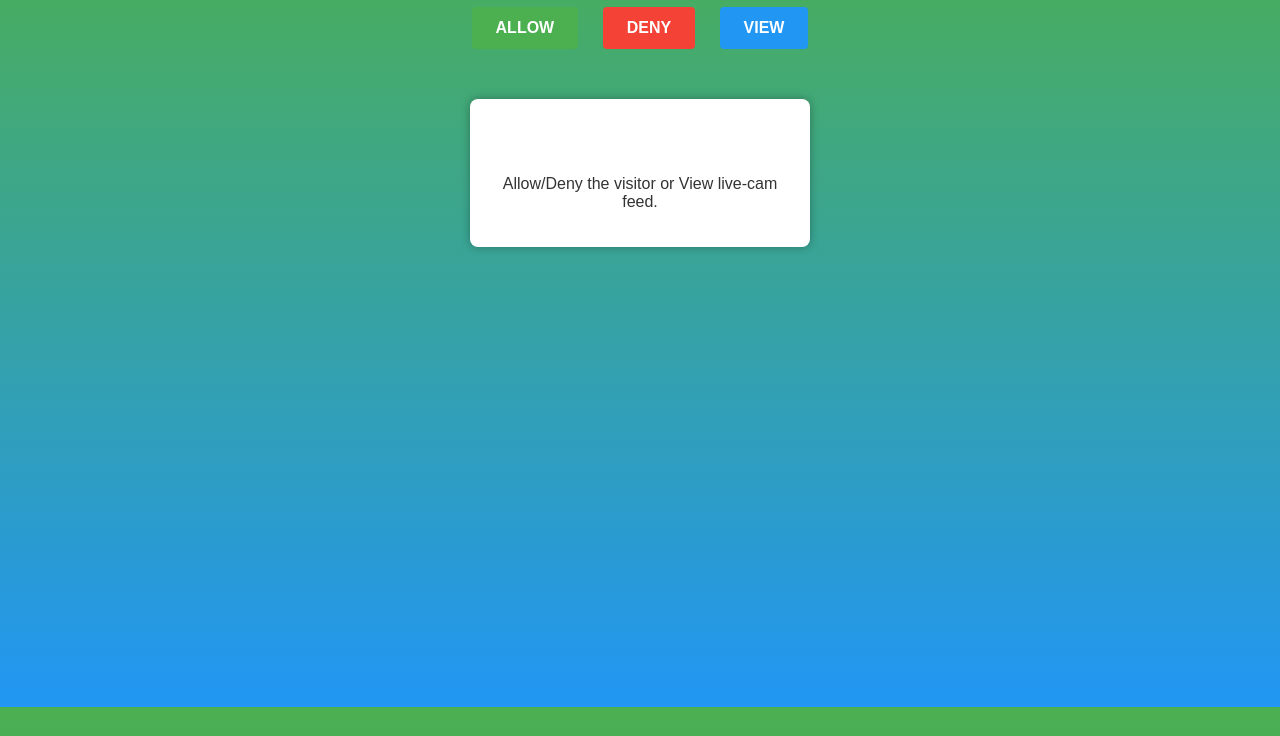
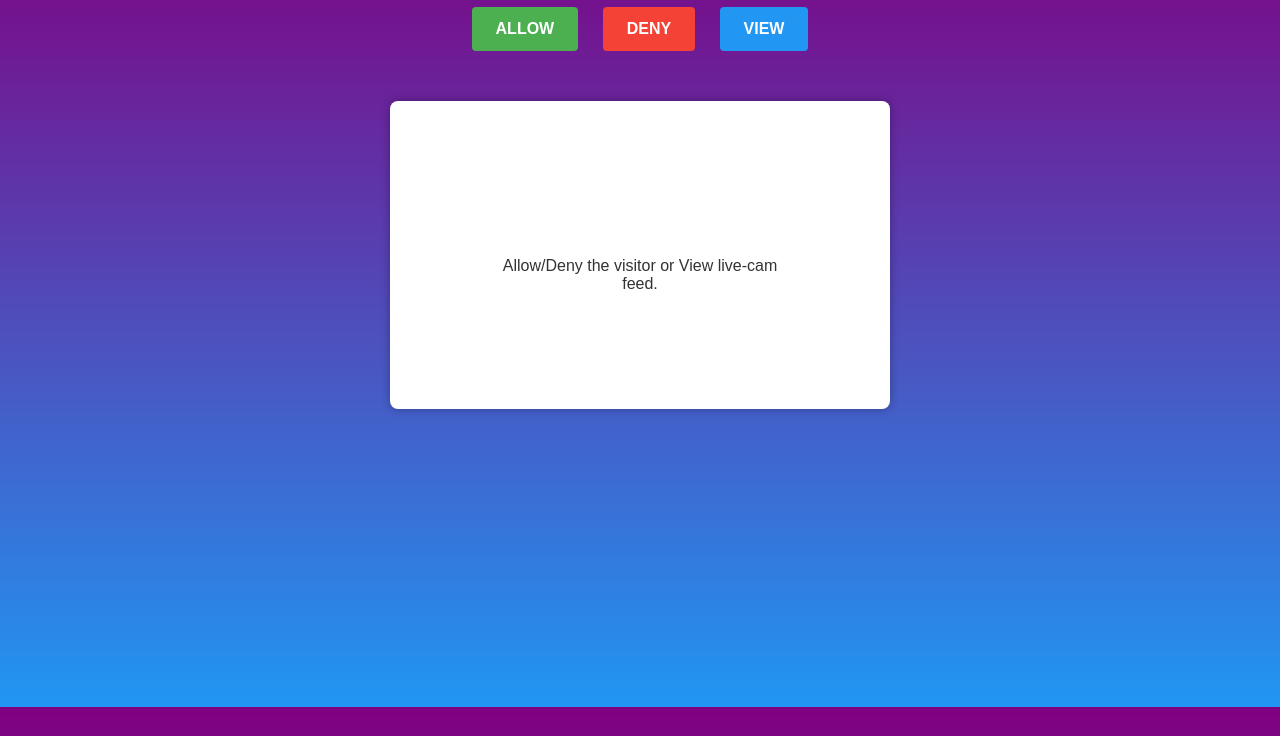
Before and after one commit to anu-sin-theta/Intercom, a plain HTML site: page index.html in a window 1280 px wide. Shown: the part 93-829 px from the top of the page. Drawn offline with Linux system fonts and the light colour scheme.

Commit message:
Update style.css

```diff
--- a/style.css
+++ b/style.css
@@ -2,7 +2,7 @@ body {
     background-color: #f2f2f2;
     font-family: Arial, sans-serif;
     text-align: center;
-    background: linear-gradient(to bottom, #4CAF50, #2196F3);
+    background: linear-gradient(to bottom, purple, #2196F3);
     background-size: cover;
     background-repeat: no-repeat;
     background-attachment: fixed;
@@ -15,7 +15,7 @@ h1 {
 }
 
 button {
-    padding: 12px 24px;
+    padding: 13px 24px;
     font-size: 16px;
     font-weight: bold;
     text-transform: uppercase;
@@ -37,7 +37,7 @@ button {
     flex-direction: column;
     width: 300px;
     margin: 50px auto;
-    padding: 20px;
+    padding: 100px;
     background-color: white;
     border-radius: 8px;
     box-shadow: 0 0 10px rgba(0, 0, 0, 0.3);
@@ -73,3 +73,4 @@ button:hover {
     color: #4CAF50;
     font-weight: bold;
 }
+/* Header */
```
